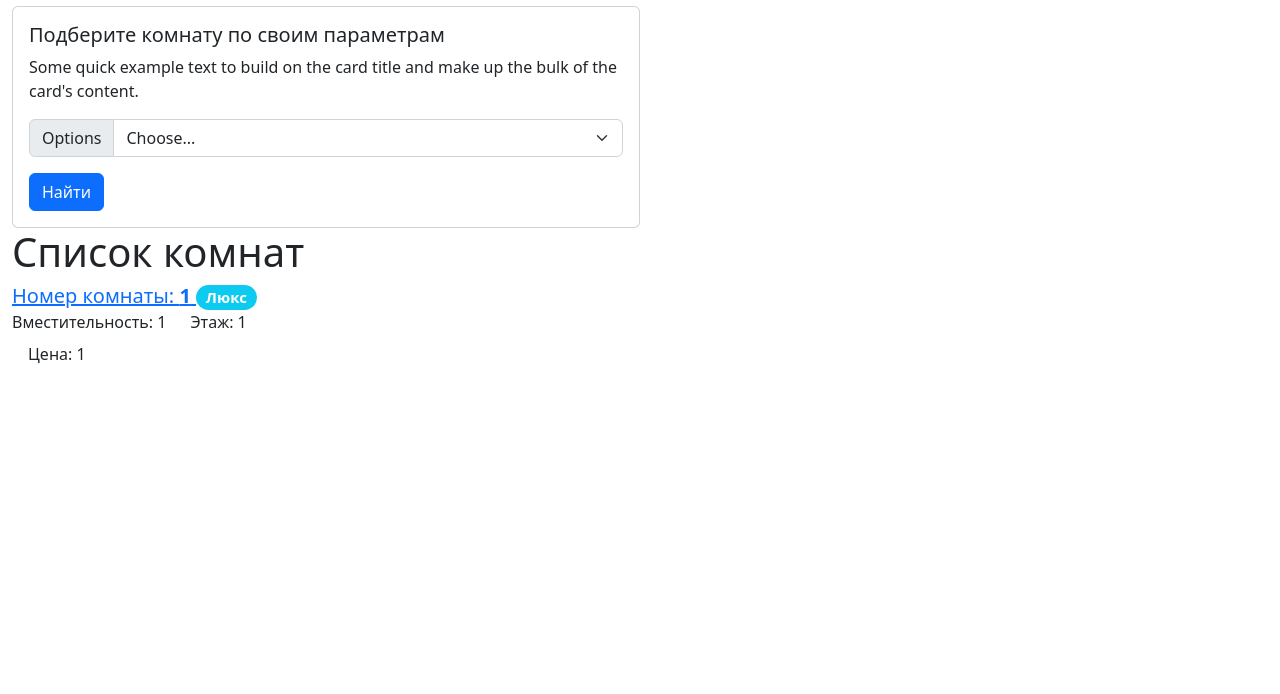
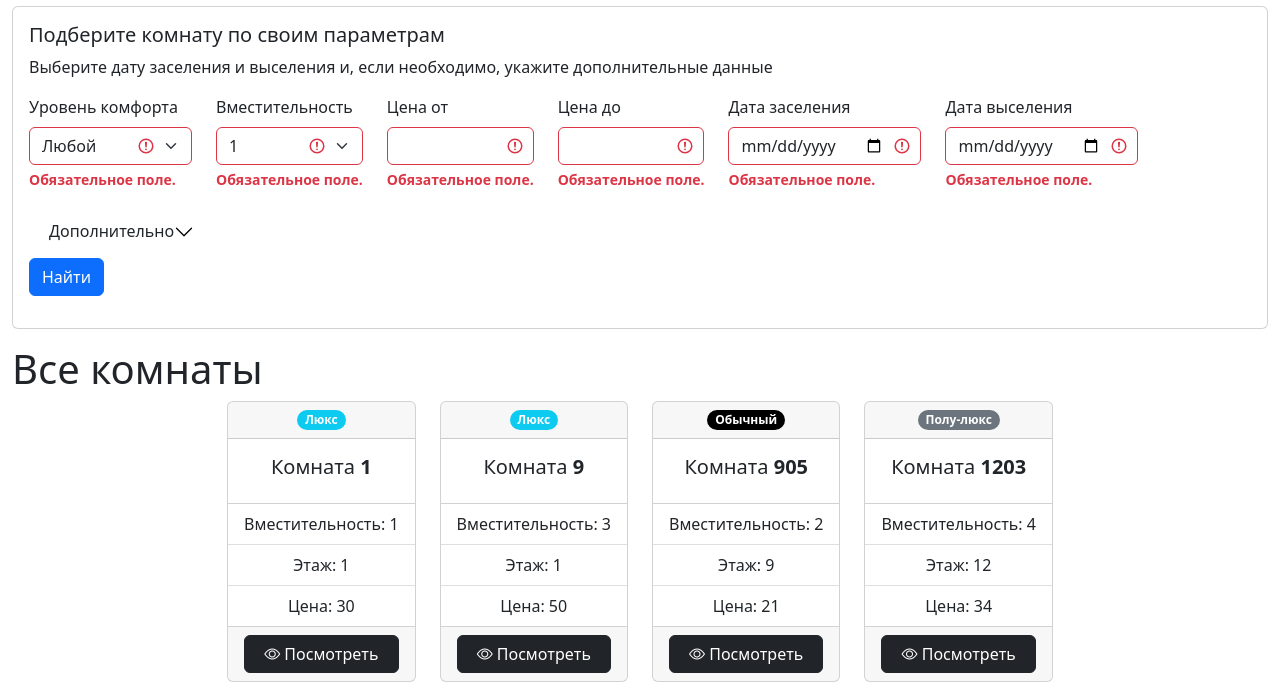
Before and after one commit to tchaura/django-hotel-project, a Django app: page /home/rooms/ in a window 1280 px wide. Shown: the part 106-800 px from the top of the page. Run offline with Django 4.2, Linux system fonts and the light colour scheme; data comes from the database, SQL or seed files in the repository; parts of the project's set-up code (start-up, migrations or seed data) failed here and were passed over; some libraries are stand-ins or nearby versions.

Commit message:
Rooms filtering works

```diff
--- a/djangoHotelProject/settings.py
+++ b/djangoHotelProject/settings.py
@@ -40,7 +40,8 @@
     'django.contrib.staticfiles',
     'home.apps.HomeConfig',
     'crispy_forms',
-    'crispy_bootstrap5'
+    'crispy_bootstrap5',
+    'bootstrap5',
 
 ]
 
--- a/home/forms.py
+++ b/home/forms.py
@@ -1,9 +1,14 @@
+import datetime
+
 from django.contrib.auth.forms import UserCreationForm, AuthenticationForm, UsernameField
 from django.contrib.auth.models import User
 from crispy_forms.helper import FormHelper
-from crispy_forms.layout import Submit, Layout, Field
+from crispy_forms.layout import Submit, Layout
 from django import forms
 from crispy_forms.bootstrap import StrictButton
+from django.core.exceptions import ValidationError
+
+from .models import Room
 
 
 class UserLoginForm(AuthenticationForm):
@@ -12,9 +17,6 @@
 
         self.helper = FormHelper()
         self.helper.form_id = 'id-loginForm'
-        # self.helper.form_class = 'form-horizontal'
-        # self.helper.label_class = 'col-lg-2'
-        # self.helper.field_class = 'col-lg-8'
         self.helper.form_method = 'post'
         self.helper.form_action = 'login'
         self.helper.form_show_labels = True
@@ -25,44 +27,6 @@
             'password',
         )
         self.helper.add_input(Submit('login', 'Войти', css_class = 'btn-primary'))
-
-    # def __init__(self, *args, **kwargs):
-    #     super(UserLoginForm, self).__init__(*args, **kwargs)
-    #     self.helper = FormHelper()
-    #     self.helper.form_id = 'id-loginForm'
-    #     self.helper.form_method = 'post'
-    #     self.helper.form_action = 'login'
-    #     self.fields['username'].required = True
-    #     self.fields['password'].required = True
-    #     self.helper.add_input(Submit('submit', 'Войти'))
-    #     self.helper.layout = Layout(
-    #         'username',
-    #         'password',
-    #         'email'
-    #     )
-
-
-class LoginForm(forms.ModelForm):
-
-    class Meta:
-        model = User
-        fields = ('username', 'password')
-
-    def __init__(self, *args, **kwargs):
-        super().__init__(self, *args, **kwargs)
-        self.helper = FormHelper()
-        self.helper.form_id = 'id-loginForm'
-        self.helper.form_method = 'post'
-        self.helper.form_action = 'login'
-        self.helper.layout = Layout(
-            'username',
-            'password',
-
-            # StrictButton('Зарегистрироваться', css_class='btn btn-primary')
-        )
-        self.helper.error_text_inline = True
-        self.helper.form_show_errors = True
-        self.helper.add_input(Submit('login', 'Войти'))
 
 
 class RegisterForm(UserCreationForm):
@@ -81,9 +45,6 @@
         self.fields['last_name'].required = True
         self.helper = FormHelper()
         self.helper.form_id = 'id-registerForm'
-        # self.helper.form_class = 'form-horizontal'
-        # self.helper.label_class = 'col-lg-2'
-        # self.helper.field_class = 'col-lg-8'
         self.helper.form_method = 'post'
         self.helper.form_action = 'register'
         self.helper.layout = Layout(
@@ -93,8 +54,47 @@
             'username',
             'password1',
             'password2',
-            # StrictButton('Зарегистрироваться', css_class='btn btn-primary')
         )
         self.helper.error_text_inline = True
         self.helper.form_show_errors = True
         self.helper.add_input(Submit('register', 'Зарегистрироваться'))
+
+
+class RoomsFilterForm(forms.ModelForm):
+
+    COMFORTABILITY_CHOICES = [
+        ("any", "Любой"),
+        ("lux", "Люкс"),
+        ("semi-lux", "Полу-люкс"),
+        ("standard", "Обычный"),
+    ]
+
+    comfortability = forms.ChoiceField(choices=COMFORTABILITY_CHOICES, label='Уровень комфорта')
+    price_from = forms.IntegerField(min_value=1, max_value=999, label='Цена от', initial=0)
+    price_to = forms.IntegerField(min_value=1, max_value=999, label='Цена до', initial=0)
+    date_from = forms.DateField(label='Дата заселения', widget=forms.TextInput({'type': 'date'}))
+    date_to = forms.DateField(label='Дата выселения', widget=forms.TextInput({'type': 'date'}))
+
+    class Meta:
+        model = Room
+        fields = ['capacity','floor']
+        labels = {
+            'capacity': 'Вместительность',
+            'floor': 'Этаж',
+        }
+
+    def __init__(self, *args, **kwargs):
+        super(RoomsFilterForm, self).__init__(*args, **kwargs)
+        self.fields['floor'].required = False
+
+    def clean(self):
+        cd = self.cleaned_data
+
+        if cd.get('date_to') and cd.get('date_from'):
+            if cd.get('date_to') <= cd.get('date_from'):
+                self.add_error('date_to', 'Дата выселения должна быть позднее, чем дата заселения')
+            if cd.get('date_from') < datetime.date.today():
+                # raise ValidationError('Date must be equal or greater than today')
+                self.add_error('date_from', 'Дата заселения должна быть не ранее текущей даты')
+
+        return cd
--- a/home/templates/base_generic.html
+++ b/home/templates/base_generic.html
@@ -12,8 +12,8 @@
     <link href="https://cdn.jsdelivr.net/npm/bootstrap@5.2.0/dist/css/bootstrap.min.css" rel="stylesheet" integrity="sha384-gH2yIJqKdNHPEq0n4Mqa/HGKIhSkIHeL5AyhkYV8i59U5AR6csBvApHHNl/vI1Bx" crossorigin="anonymous">
     <link href="//cdn.jsdelivr.net/npm/@mdi/font@6.9.96/css/materialdesignicons.min.css">
     <link rel="stylesheet" href="https://cdn.jsdelivr.net/npm/bootstrap-icons@1.9.1/font/bootstrap-icons.css">
+<link rel="stylesheet" href="{% static 'css/styles.css' %}">
     {% block title %}<title>Сайт гостиницы</title>{% endblock %}
-    <link rel="stylesheet" href="{% static 'css/styles.css' %}">
 <script src="https://cdn.jsdelivr.net/npm/bootstrap@5.2.0/dist/js/bootstrap.bundle.min.js" integrity="sha384-A3rJD856KowSb7dwlZdYEkO39Gagi7vIsF0jrRAoQmDKKtQBHUuLZ9AsSv4jD4Xa" crossorigin="anonymous"></script>
 </head>
 <body>
--- a/home/templates/home/room_detail.html
+++ b/home/templates/home/room_detail.html
@@ -1,11 +1,11 @@
 {% extends 'base_generic.html' %}
-
+{% include "home/room_list.html" %}
 <body>
 {% block content %}
     <h1 class="h1">Номер комнаты: <strong>{{ room.number }}</strong>
                 <span class="badge bg-primary rounded-pill">{{ room.get_comfortability_display }}</span>
             </h1>
-            <div class="list-group">
+            <div class="list-group col-md-6">
                     <div class="list-group-item">
                         Вместительность: {{ room.capacity }}
                     </div>
@@ -16,6 +16,6 @@
                 Цена: {{ room.price }}
             </div>
             </div>
+{#    <div class="btn btn-primary {% if is_found %} disabled{% endif %}">Заказать</div>#}
 {% endblock %}
 </body>
-</html>
--- a/home/templates/home/room_list.html
+++ b/home/templates/home/room_list.html
@@ -1,49 +1,109 @@
 {% extends 'base_generic.html' %}
+{% load crispy_forms_filters %}
+{% load crispy_forms_field %}
+{% load crispy_forms_tags %}
+{% load crispy_forms_utils %}
+
 
 {% block content %}
     <h1 class="header">Поиск комнаты по критериям</h1>
-    <div class="col-md-6 card">
+    {% if messages %}
+<ul class="messages">
+    {% for message in messages %}
+    <li{% if message.tags %} class="{{ message.tags }}"{% endif %}>{{ message }}</li>
+    {% endfor %}
+</ul>
+{% endif %}
+    <style>.asteriskField { display: none; }
+    </style>
+    <div class="col card">
         <div class="card-body">
             <h5 class="card-title">Подберите комнату по своим параметрам</h5>
-            <p class="card-text">Some quick example text to build on the card title and make up the bulk of the card's content.</p>
-<div class="input-group mb-3">
-  <label class="input-group-text" for="inputGroupSelect01">Options</label>
-  <select class="form-select" id="inputGroupSelect01">
-    <option selected>Choose...</option>
-    <option value="1">One</option>
-    <option value="2">Two</option>
-    <option value="3">Three</option>
-  </select>
+            <p class="card-text">Выберите дату заселения и выселения и, если необходимо, укажите дополнительные данные</p>
+            <form method="post">
+                {% csrf_token %}
+                <div class="row row-cols-md-2">
+                    <div class="col-md-auto">{{ form.comfortability|as_crispy_field }}</div>
+                    <div class="col-md-auto">{{ form.capacity|as_crispy_field }}</div>
+                    <div class="col-md-auto">{{ form.price_from|as_crispy_field }}</div>
+                    <div class="col-md-auto">{{ form.price_to|as_crispy_field }}</div>
+                    <div class="col-md-auto">{{ form.date_from|as_crispy_field }}</div>
+                    <div class="col-md-auto">{{ form.date_to|as_crispy_field}}</div>
                 </div>
-            <a href="#" class="btn btn-primary">Найти</a>
+                <div class="row row-cols-auto">
+                    <div class="accordion accordion-flush col-md-auto" id="accordionFlushAdditional">
+                        <div class="accordion-item">
+                            <h2 class="accordion-header" style="--bs-btn-padding-x: 0rem;" id="flush-headingOne">
+                                <button class="accordion-button collapsed" type="button" data-bs-toggle="collapse" data-bs-target="#flush-collapseOne" aria-expanded="false" aria-controls="flush-collapseOne">
+                                    Дополнительно
+                                </button>
+                            </h2>
+                            <div id="flush-collapseOne" class="accordion-collapse collapse" aria-labelledby="flush-headingOne" data-bs-parent="#accordionFlushAdditional">
+                                <div class="accordion-body">
+                                    <div class="col-md-auto">{{ form.floor|as_crispy_field }}</div>
+                                </div>
+                            </div>
+                        </div>
+                    </div>
+                </div>
+                <button type="submit" name="findRoom" class="btn btn-primary" value="find">Найти</button>
+            </form>
+            {#            {% crispy form %}#}
+            {#            <a class="btn btn-primary" type="submit" href="#">Найти</a>#}
+            {#            <button type="submit" class="btn btn-primary">Найти</button>#}
         </div>
     </div>
 
-    <h1 class="header">Список комнат</h1>
-    <div class="row row-cols-auto">
-        {% for room in object_list %}
-            <div class="col-md" href="#">
-                <a href="{{ room.get_absolute_url }}"><h5 class="card-header">Номер комнаты: <strong>{{ room.number }}</strong>
+    <div class="col mt-3">
+        {% if form.is_valid%}
+            <h1 class="header">Найденные комнаты</h1>
+        {% else %}
+            <h1 class="header">Все комнаты</h1>
+        {% endif %}
+        <div class="row row-cols-auto justify-content-center g-4">
+            {% for room in room_list %}
+                <div class="col-md-auto" href="#">
+                    <div class="card text-center h-100">
+                        <div class="card-header">
                             <span class="badge {% if room.comfortability == 'lux' %} bg-info {% elif room.comfortability == 'semi-lux' %} bg-secondary {% else %} bg-black {% endif %} rounded-pill">{{ room.get_comfortability_display }}</span>
-                </h5></a>
-                <div class="row row-cols-auto">
-                    <div class="col">
-                        Вместительность: {{ room.capacity }}
                         </div>
-                    <div class="col">
-                        Этаж: {{ room.floor }}
+                        <div class="card-body">
+                            <h5 class="card-title">Комната <strong>{{ room.number }}</strong>
+                            </h5>
                         </div>
+                        <ul class="list-group list-group-flush">
+                            <li class="list-group-item">Вместительность: {{ room.capacity }}</li>
+                            <li class="list-group-item">Этаж: {{ room.floor }}</li>
+                            <li class="list-group-item">Цена: {{ room.price }}</li>
+                        </ul>
+                        {% if is_found %}
+                            <div class="card-body">
+                                <div class="text-success"><i class="bi bi-check-circle"></i> Доступна для заказа</div>
                             </div>
-                <div class="list-group list-group-horizontal list-group-flush">
-                    <div class="list-group-item">
-                        Цена: {{ room.price }}
+                        {% endif %}
+                        <div class="card-footer">
+                            <div class="d-grid gap-2">
+                                {#                                <div class="col">#}
+                                <a class="btn btn-primary btn-dark" href="{{ room.get_absolute_url }}"><i class="bi bi-eye"></i> Посмотреть</a>
+                                {% if is_found %}
+                                    <form method="post" class="d-grid mb-0">
+                                    {% csrf_token %}
+                                    {#                                        <div class="col">#}
+                                    <button type="submit" name="orderRoom" class="btn btn-primary" value="{{ room.number }}" ><i class="bi bi-bag"></i> Заказать</button>
+                                    {#                                        </div>#}
+                                    </form>
+                                {% endif %}
+
+                                {#                                </div>#}
+                            </div>
                         </div>
                     </div>
                 </div>
             {% empty %}
-            <li class="list-group-item">
-                Комнаты отсутствуют...
-            </li>
+                <div class="col-md">
+                    Ничего не найдено
+                </div>
             {% endfor %}
         </div>
+    </div>
 {% endblock %}
--- a/home/urls.py
+++ b/home/urls.py
@@ -4,6 +4,6 @@
 
 urlpatterns = [
     path('', views.index, name="index"),
-    path('rooms/', views.RoomsListView.as_view(), name="rooms"),
+    path('rooms/', views.rooms, name="rooms"),
     path('rooms/<int:pk>', views.RoomsDetailView.as_view(), name='room-detail'),
 ]
--- a/home/views.py
+++ b/home/views.py
@@ -1,9 +1,10 @@
 from django.shortcuts import render, redirect
 from django.views import generic
-from django.contrib.auth import authenticate, login
-from .models import Room
+from django.contrib.auth import authenticate, login, get_user
+from django.contrib import messages
+from .models import Room, Order, Basket, User
 from .forms import RegisterForm
-from home.forms import UserLoginForm, LoginForm
+from home.forms import UserLoginForm, RoomsFilterForm
 from django.http import HttpResponseRedirect
 
 # Create your views here.
@@ -21,12 +22,96 @@
     return render(request, template_name='home.html', context=context)
 
 
-class RoomsListView(generic.ListView):
-    model = Room
-    context_object_name = 'rooms_list'
+def filter_form(request):
+    form = RoomsFilterForm(request.POST)
 
-    def get_queryset(self):
-        return Room.objects.order_by('number')
+
+    return form
+
+
+# class RoomsListView(generic.ListView):
+#     model = Room
+#     context_object_name = 'rooms_list'
+#
+#     def get_queryset(self):
+#         return Room.objects.order_by('number')
+#
+
+def rooms(request):
+
+    form = RoomsFilterForm(request.POST)
+    room_query_set = Room.objects.all()
+    is_found = False
+    auth_alert_show = False
+    context = {
+        'form': form,
+        'room_list': room_query_set,
+        'is_found' : is_found,
+        'auth_alert_show': auth_alert_show,
+
+    }
+
+    if request.method == 'POST' and request.POST.get('findRoom') == 'find':
+        if form.is_valid():
+            filtered_rooms_query_set = Room.objects.filter(
+                capacity__exact=form.cleaned_data['capacity'],
+                price__range=[form.cleaned_data['price_from'], form.cleaned_data['price_to']],
+            )
+            if form.cleaned_data['floor']:
+                filtered_rooms_query_set = filtered_rooms_query_set.filter(
+                    floor__exact=form.cleaned_data['floor']
+                )
+            if form.cleaned_data['comfortability'] != 'any':
+                filtered_rooms_query_set = filtered_rooms_query_set.filter(
+                    comfortability__exact=form.cleaned_data['comfortability']
+                )
+
+            room_orders = Order.objects.filter(ordered_rooms__in=filtered_rooms_query_set)
+            if room_orders:
+                closest_check_out_date = room_orders.filter(check_out_date__lte=form.cleaned_data['date_from']).last()
+
+                closest_check_in_date = room_orders.filter(check_in_date__gte=form.cleaned_data['date_to']).last()
+                if closest_check_out_date and closest_check_in_date:
+                    print(closest_check_out_date.check_out_date)
+                    print(closest_check_in_date.check_in_date)
+                    if closest_check_out_date.check_out_date < closest_check_in_date.check_in_date:
+                        context['room_list'] = filtered_rooms_query_set
+                elif closest_check_out_date:
+                    print(closest_check_out_date.check_out_date)
+                    if len(Order.objects.all()) > 1:
+                        context['room_list'] = Room.objects.none()
+                    else:
+                        context['room_list'] = filtered_rooms_query_set
+                else:
+                    context['room_list'] = Room.objects.none()
+            else:
+                context['room_list'] = Room.objects.none()
+
+            if context['room_list']:
+                context['is_found'] = True
+
+            return render(request, template_name='home/room_list.html', context=context)
+        else:
+            print('form error')
+
+    # if request.method == 'POST' and request.POST.get('orderRoom'):
+    #     ordered_room_number = request.POST.get('orderRoom')
+    #     form.save()
+    #     user = get_user(request)
+    #     if user.id:
+    #         basket = Basket(customer=user,
+    #                         check_in_date=form.cleaned_data['date_from'],
+    #                         check_out_date=form.cleaned_data['date_to'],
+    #                         ordered_rooms=Room.objects.get(ordered_room_number),
+    #                         )
+    #         basket.save()
+    #
+    #
+    #     context['auth_alert_show'] = True
+    #     messages.warning(request, "Необходима авторизация")
+
+
+    return render(request, template_name='home/room_list.html', context=context)
 
 
 class RoomsDetailView(generic.DetailView):
@@ -55,6 +140,7 @@
 
     return render(request, 'registration/login.html', context)
 
+
 def register(request):
 
     form = RegisterForm(request.POST)
```
Also changed, not shown: home/admin.py (+6 -7 lines), home/models.py (+11 -4 lines), home/static/css/styles.css (+3 -62 lines), home/templates/home.html (+3 -4 lines), home/templatetags/custom_tags.py (added, +8 -0 lines), db.sqlite3, home/templatetags/__init__.py (added). Lines whose indentation alone changed are shown as unchanged.
